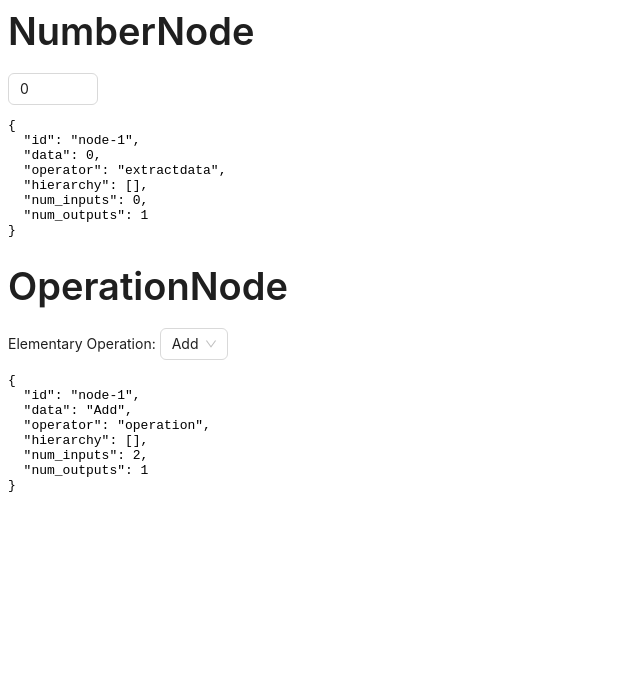
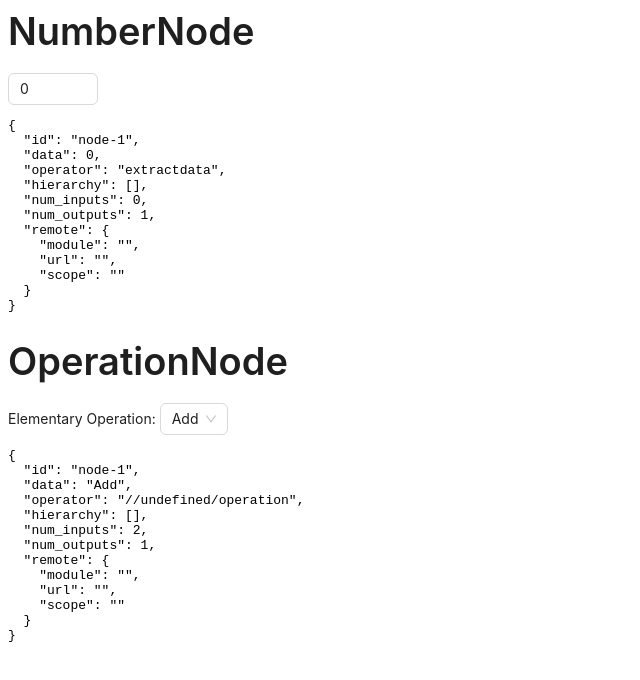
Before and after one commit to Oloren-AI/mpp-extension, a React app in the folder core/frontend/: page / in a window 1280 px wide. Shown: the top 680 px of the page, without its empty margins (0-640 px from the left). Built offline with nearby package versions, Linux system fonts and the light colour scheme.

Commit message:
modified extension template

```diff
--- a/core/frontend/src/App.tsx
+++ b/core/frontend/src/App.tsx
@@ -18,6 +18,11 @@ function NodeTester({
     hierarchy: [],
     num_inputs: 1,
     num_outputs: 1,
+    remote: {
+      module: "",
+      url: "",
+      scope: "",
+    },
   });
 
   return (
--- a/core/frontend/src/nodes/OperationNode.tsx
+++ b/core/frontend/src/nodes/OperationNode.tsx
@@ -4,7 +4,7 @@ import { z } from "zod";
 
 const { Text } = Typography;
 
-import type { FlowNodeData, NodeSetter } from "../util";
+import { baseUrl, type FlowNodeData, type NodeSetter } from "../util";
 
 interface NodeProps {
   node: FlowNodeData;
@@ -23,7 +23,7 @@ export default function OperationNode({
     setNode((nd) => ({
       ...nd,
       data: options[0],
-      operator: `operation`,
+      operator: `${baseUrl(node.remote.url)}/operation`, // specify operator url as such
       num_inputs: 2,
       num_outputs: 1,
     }));
--- a/core/frontend/src/util.ts
+++ b/core/frontend/src/util.ts
@@ -10,6 +10,18 @@ export interface FlowNodeData {
   special?: boolean;
   logs?: string;
   status?: "idle" | "running" | "finished" | "error";
+  remote: {
+    module: string;
+    scope: string;
+    url: string;
+  };
 }
 
 export type NodeSetter = React.Dispatch<React.SetStateAction<FlowNodeData>>;
+
+export function baseUrl(url: string) {
+  const pathArray = url.split("/");
+  const protocol = pathArray[0];
+  const host = pathArray[2];
+  return protocol + "//" + host;
+}
```
